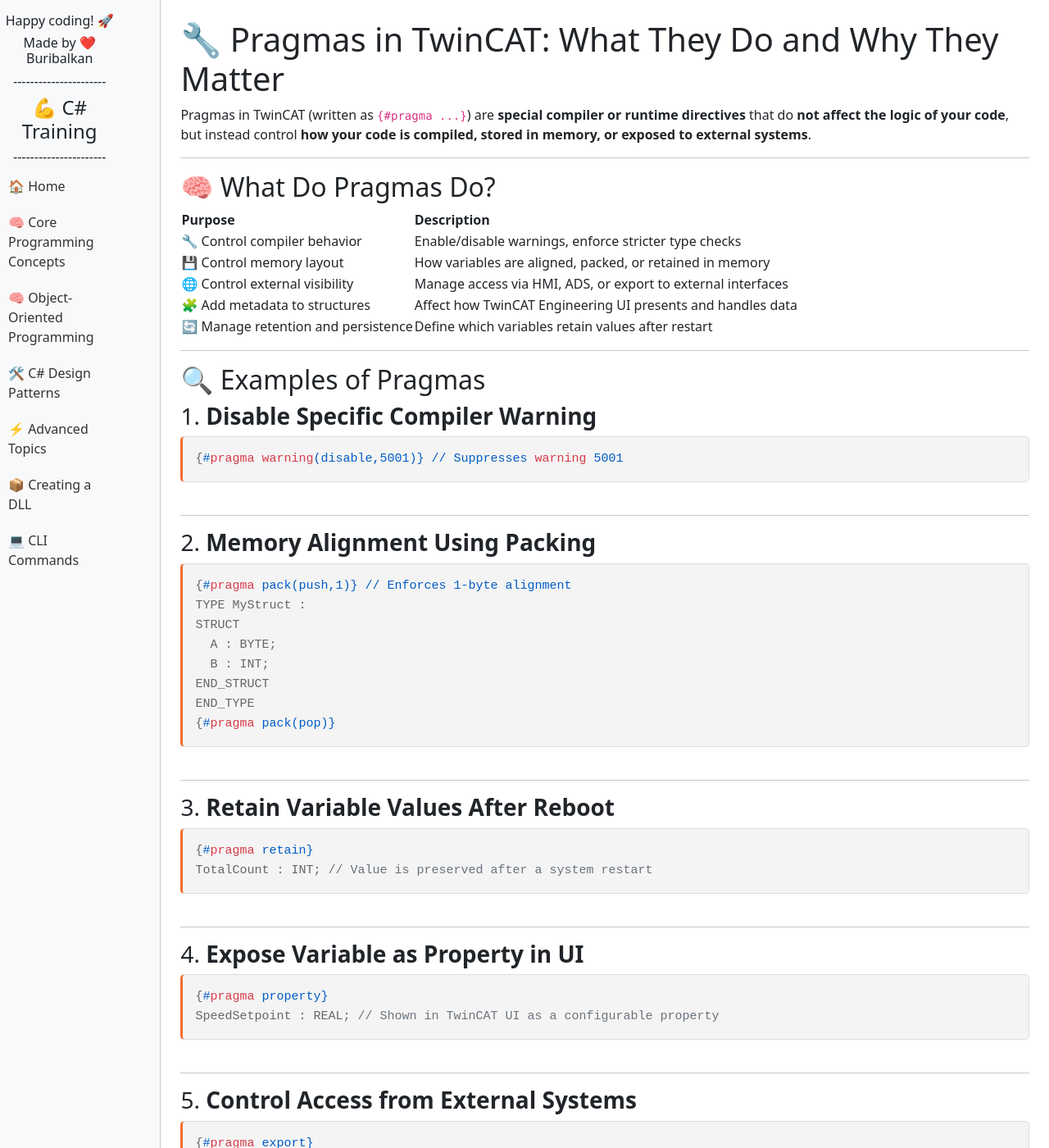
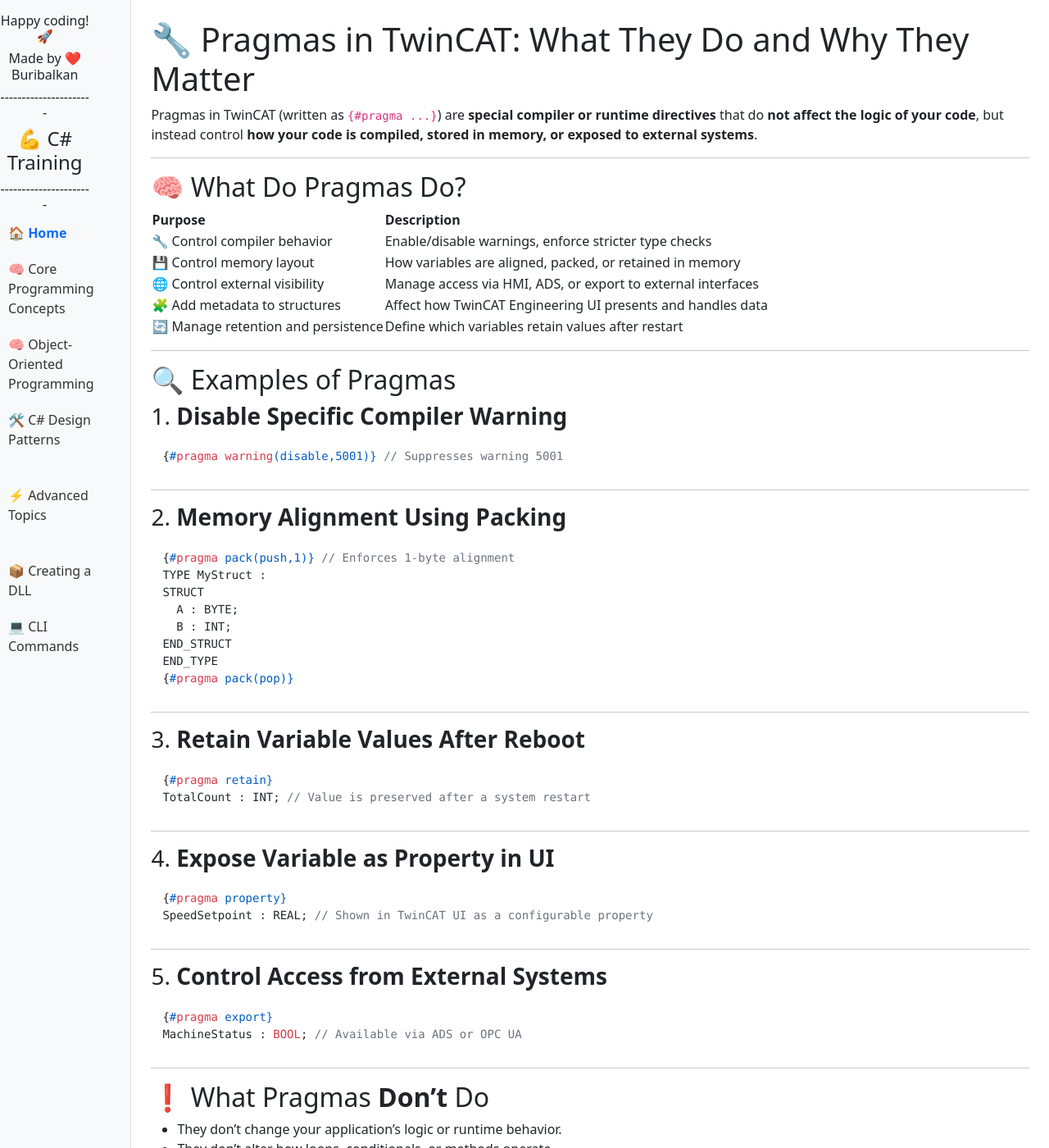
Before and after one commit to buribalkan/C-SHARP-Training, a Jekyll site: the page built from Pragmas-in-TwinCAT.md, in a window 1280 px wide and 1400 px high. Shown: the whole window at 82% size. Built offline with Jekyll 4.4.1, drawn with Linux system fonts in a browser that asks for light colours; nearby versions of some CDN libraries; our own code applies the rules of GitHub Pages for plain Markdown files; part of the change alters nothing that is shown; some of the changed text lies outside the part shown.

Commit message:
Update default.html

```diff
--- a/_layouts/default.html
+++ b/_layouts/default.html
@@ -4,7 +4,7 @@
   <meta charset="UTF-8" />
   <title>{{ page.title }}</title>
 
-  <!-- MathJax config -->
+  <!-- MathJax -->
   <script>
     window.MathJax = {
       tex: {
@@ -20,7 +20,7 @@
   </script>
   <script defer src="https://cdn.jsdelivr.net/npm/mathjax@3/es5/tex-mml-chtml.js"></script>
 
-  <!-- Syntax highlight CSS -->
+  <!-- Highlight.js -->
   <link rel="stylesheet" href="https://cdnjs.cloudflare.com/ajax/libs/highlight.js/11.7.0/styles/github.min.css">
   <style>
     pre code {
@@ -36,72 +36,72 @@
   <link href="https://cdn.jsdelivr.net/npm/bootstrap@5.3.0-alpha1/dist/css/bootstrap.min.css" rel="stylesheet">
   <link rel="stylesheet" href="{{ site.baseurl }}/assets/style.css">
   <link rel="icon" href="{{ site.baseurl }}/assets/favicon.ico">
+  <style>
+    .nav-link.active {
+      font-weight: bold;
+      color: #0d6efd;
+    }
+    #sidebar {
+      min-height: 100vh;
+      width: 250px;
+    }
+  </style>
 </head>
 <body>
 
 <div class="d-flex">
   <!-- Sidebar -->
-  <nav id="sidebar" class="bg-light sidebar collapse show" style="min-height: 100vh;">
+  <nav id="sidebar" class="bg-light sidebar border-end">
     {% include sidebar.html %}
   </nav>
 
-  <!-- Main content area -->
+  <!-- Main Content -->
   <main class="flex-grow-1 p-4">
     {{ content }}
   </main>
 </div>
 
-<!-- jQuery (Bootstrap için gerekli) -->
+<!-- JS -->
 <script src="https://code.jquery.com/jquery-3.6.0.min.js"></script>
-
-<!-- Bootstrap JS -->
 <script src="https://cdn.jsdelivr.net/npm/bootstrap@5.3.0-alpha1/dist/js/bootstrap.bundle.min.js"></script>
 
-<!-- Syntax highlighting -->
+<!-- Highlight.js -->
 <script type="module">
   import hljs from 'https://cdnjs.cloudflare.com/ajax/libs/highlight.js/11.11.1/es/highlight.min.js';
-
-  function escapeHtml(text) {
-    return text
-      .replace(/&/g, "&amp;")
-      .replace(/</g, "&lt;")
-      .replace(/>/g, "&gt;");
-  }
-
-  document.querySelectorAll('pre.highlight > code').forEach((codeBlock) => {
-    const escaped = escapeHtml(codeBlock.textContent);
-    codeBlock.parentElement.outerHTML = `<pre><code style="background: #f4f4f4;" class="language-csharp codeArea">${escaped}</code></pre>`;
-  });
-
   hljs.highlightAll();
 </script>
 
-<!-- Mermaid.js for diagrams -->
+<!-- Mermaid -->
 <script type="module">
   import mermaid from 'https://cdn.jsdelivr.net/npm/mermaid@11/dist/mermaid.esm.min.mjs';
   mermaid.initialize({ startOnLoad: true });
-  document.querySelectorAll('pre > code.language-mermaid').forEach((codeBlock) => {
-    codeBlock.parentElement.outerHTML = `<pre class="mermaid">${codeBlock.textContent}</pre>`;
-  });
 </script>
 
-<!-- Sidebar collapse management -->
-
-  <script>
-  // JavaScript to ensure only one menu is expanded at a time
-  var collapseElements = document.querySelectorAll('.collapse');
-
-  collapseElements.forEach(function(collapse) {
+<!-- Accordion & Active Link Logic -->
+<script>
+  // Accordion effect: only one open
+  document.querySelectorAll('.collapse').forEach(function (collapse) {
     collapse.addEventListener('show.bs.collapse', function () {
-      // Close all other collapses
-      collapseElements.forEach(function(otherCollapse) {
-        if (otherCollapse !== collapse) {
-          var bsCollapse = new bootstrap.Collapse(otherCollapse, {
-            toggle: false
-          });
-          bsCollapse.hide();
+      document.querySelectorAll('.collapse').forEach(function (other) {
+        if (other !== collapse) {
+          new bootstrap.Collapse(other, { toggle: false }).hide();
         }
       });
+    });
+  });
+
+  // Active link detection and collapse auto open
+  document.addEventListener("DOMContentLoaded", function () {
+    const path = window.location.pathname;
+    document.querySelectorAll("#sidebar .nav-link").forEach(link => {
+      const href = link.getAttribute("href");
+      if (href && path.includes(href)) {
+        link.classList.add("active");
+        const parentCollapse = link.closest(".collapse");
+        if (parentCollapse) {
+          new bootstrap.Collapse(parentCollapse, { toggle: false }).show();
+        }
+      }
     });
   });
 </script>
```
